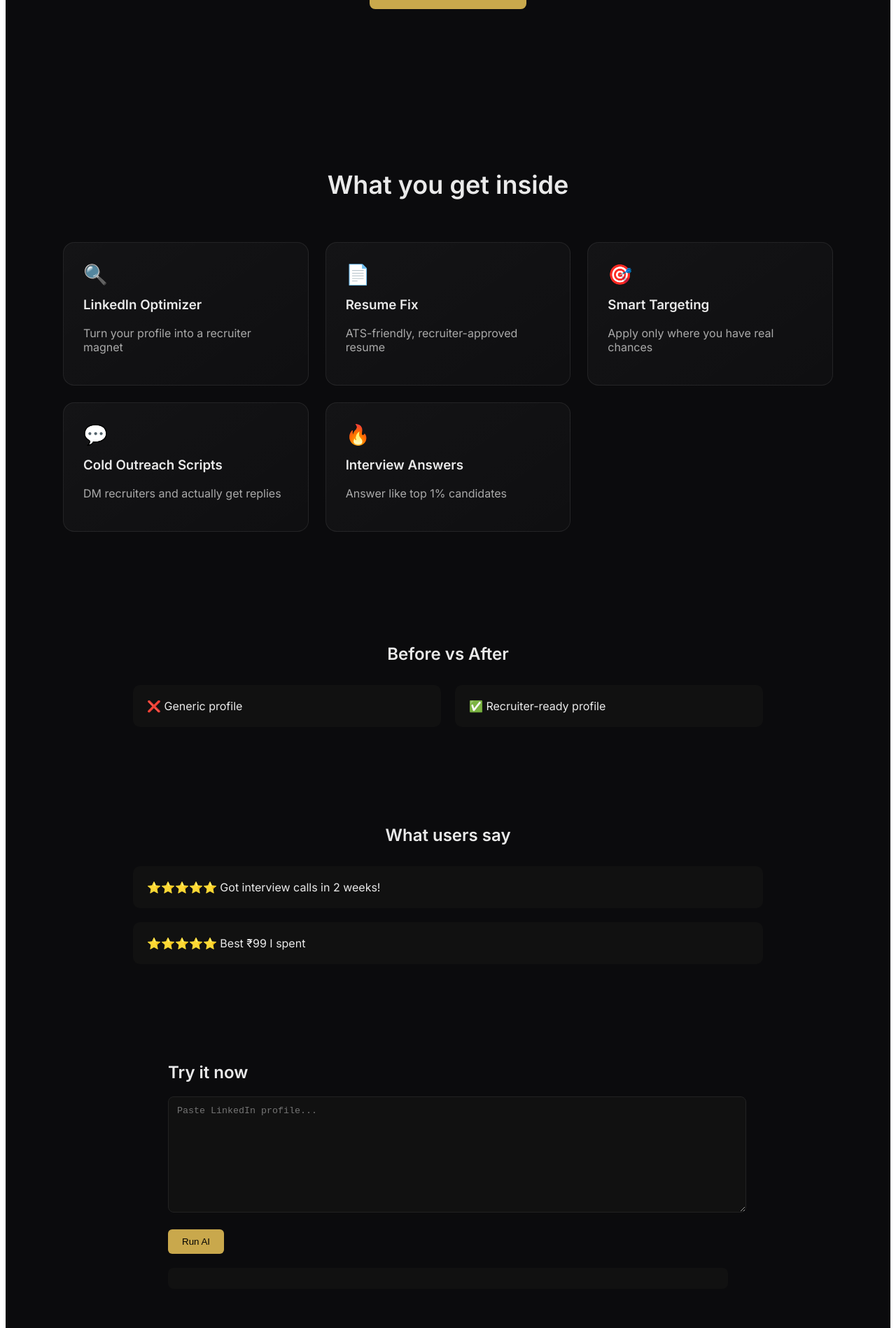
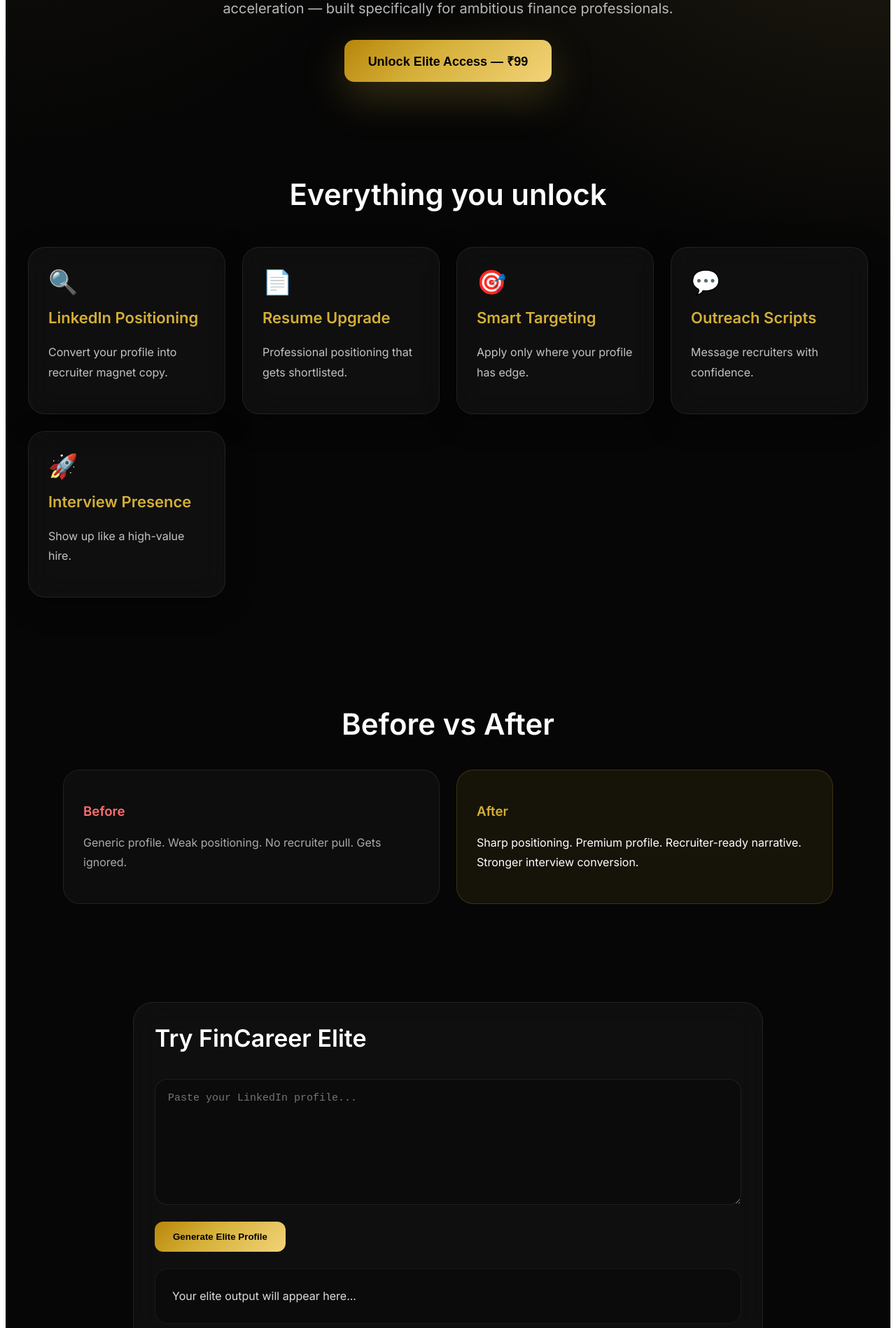
Before and after one commit to Nsb133124/fincareer.ai, a React (Vite) app: page / in a window 1280 px wide. Shown: the part 466-2364 px from the top of the page at 70% size. Built offline with nearby package versions, Linux system fonts and the light colour scheme.

Commit message:
luxury UI redesign

```diff
--- a/src/App.jsx
+++ b/src/App.jsx
@@ -13,21 +13,30 @@
   }, []);
 
   async function runAI() {
-    if (!isPaid) return alert("Unlock access first");
-    if (!input.trim()) return alert("Paste profile");
+    if (!isPaid) {
+      alert("Unlock FinCareer Elite first");
+      return;
+    }
+
+    if (!input.trim()) {
+      alert("Paste your LinkedIn profile");
+      return;
+    }
 
     setLoading(true);
-    setOutput("Processing...");
+    setOutput("Crafting elite positioning...");
 
     try {
       const res = await fetch("/api/ai", {
         method: "POST",
-        headers: { "Content-Type": "application/json" },
+        headers: {
+          "Content-Type": "application/json"
+        },
         body: JSON.stringify({ input })
       });
 
       const data = await res.json();
-      setOutput(res.ok ? data.result : "Error: " + data.error);
+      setOutput(res.ok ? data.result : `Error: ${data.error}`);
     } catch {
       setOutput("Connection error");
     } finally {
@@ -36,7 +45,11 @@
   }
 
   async function handlePayment() {
-    const res = await fetch("/api/create-order", { method: "POST" });
+    try {
+      const res = await fetch("/api/create-order", {
+        method: "POST"
+      });
+
       const data = await res.json();
 
       const options = {
@@ -44,10 +57,15 @@
         amount: data.amount,
         currency: "INR",
         order_id: data.id,
+        name: "FinCareer Elite",
+        description: "Unlock Elite Career Positioning",
+
         handler: async function (response) {
           const verify = await fetch("/api/verify-payment", {
             method: "POST",
-          headers: { "Content-Type": "application/json" },
+            headers: {
+              "Content-Type": "application/json"
+            },
             body: JSON.stringify(response)
           });
 
@@ -56,119 +74,231 @@
           if (result.success) {
             localStorage.setItem("paid", "true");
             setIsPaid(true);
-          alert("Access unlocked!");
+            alert("Welcome to FinCareer Elite ⚡");
+          } else {
+            alert("Payment verification failed");
           }
         }
       };
 
       new window.Razorpay(options).open();
+    } catch (err) {
+      console.error(err);
+      alert("Payment failed");
+    }
   }
 
-  return (
-    <div style={{
-      fontFamily: "Inter, sans-serif",
-      background: "#0B0B0D",
-      color: "#EAEAEA"
-    }}>
-
-      {/* HERO */}
-      <section style={{
-        textAlign: "center",
-        padding: "120px 20px"
-      }}>
-        <h1 style={{ fontSize: "60px" }}>
-          Land your <span style={{ color: "#C9A84C" }}>interview</span><br />
-          in 5 steps.
-        </h1>
-
-        <p style={{ color: "#aaa", marginTop: "20px" }}>
-          A complete system — not just a tool
-        </p>
-
-        {!isPaid && (
-          <button onClick={handlePayment} style={{
-            marginTop: "25px",
-            padding: "14px 32px",
-            background: "#C9A84C",
-            borderRadius: "8px",
-            border: "none",
-            fontWeight: "600"
-          }}>
-            Unlock Full System – ₹99
-          </button>
-        )}
-      </section>
-
-      {/* 🔥 5 STEP SYSTEM (MAIN SELLING SECTION) */}
-      <section style={{
-        maxWidth: "1100px",
-        margin: "auto",
-        padding: "80px 20px"
-      }}>
-        <h2 style={{
-          textAlign: "center",
-          fontSize: "36px",
-          marginBottom: "60px"
-        }}>
-          What you get inside
-        </h2>
-
-        <div style={{
-          display: "grid",
-          gridTemplateColumns: "repeat(auto-fit, minmax(260px, 1fr))",
-          gap: "24px"
-        }}>
-          {[
+  const cards = [
     {
       icon: "🔍",
-              title: "LinkedIn Optimizer",
-              desc: "Turn your profile into a recruiter magnet"
+      title: "LinkedIn Positioning",
+      desc: "Convert your profile into recruiter magnet copy."
     },
     {
       icon: "📄",
-              title: "Resume Fix",
-              desc: "ATS-friendly, recruiter-approved resume"
+      title: "Resume Upgrade",
+      desc: "Professional positioning that gets shortlisted."
     },
     {
       icon: "🎯",
       title: "Smart Targeting",
-              desc: "Apply only where you have real chances"
+      desc: "Apply only where your profile has edge."
     },
     {
       icon: "💬",
-              title: "Cold Outreach Scripts",
-              desc: "DM recruiters and actually get replies"
+      title: "Outreach Scripts",
+      desc: "Message recruiters with confidence."
     },
     {
-              icon: "🔥",
-              title: "Interview Answers",
-              desc: "Answer like top 1% candidates"
+      icon: "🚀",
+      title: "Interview Presence",
+      desc: "Show up like a high-value hire."
     }
-          ].map((step, i) => (
-            <div key={i} style={{
-              padding: "28px",
-              borderRadius: "16px",
-              background: "linear-gradient(145deg, rgba(255,255,255,0.04), rgba(255,255,255,0.02))",
-              border: "1px solid rgba(255,255,255,0.08)",
-              transition: "0.3s"
-            }}
-            onMouseEnter={e => {
-              e.currentTarget.style.transform = "translateY(-8px)";
-              e.currentTarget.style.borderColor = "#C9A84C";
-            }}
-            onMouseLeave={e => {
-              e.currentTarget.style.transform = "translateY(0)";
-              e.currentTarget.style.borderColor = "rgba(255,255,255,0.08)";
+  ];
+
+  return (
+    <div
+      style={{
+        minHeight: "100vh",
+        background:
+          "radial-gradient(circle at top right, rgba(201,168,76,.18), transparent 30%), radial-gradient(circle at top left, rgba(201,168,76,.08), transparent 25%), #060606",
+        color: "#fff",
+        fontFamily: "Inter, sans-serif"
       }}
     >
-              <div style={{ fontSize: "28px" }}>{step.icon}</div>
+      {/* NAV */}
+      <div
+        style={{
+          maxWidth: "1200px",
+          margin: "auto",
+          padding: "28px 20px",
+          display: "flex",
+          justifyContent: "space-between",
+          alignItems: "center"
+        }}
+      >
+        <div
+          style={{
+            fontSize: "24px",
+            fontWeight: "700",
+            color: "#D4AF37"
+          }}
+        >
+          ⚡ FinCareer Elite
+        </div>
 
-              <h3 style={{ marginTop: "15px" }}>
-                {step.title}
+        <div
+          style={{
+            padding: "10px 18px",
+            border: "1px solid rgba(255,255,255,.08)",
+            borderRadius: "999px",
+            background: "rgba(255,255,255,.03)",
+            backdropFilter: "blur(12px)",
+            fontSize: "14px",
+            color: "#d7d7d7"
+          }}
+        >
+          Trusted by Finance Professionals
+        </div>
+      </div>
+
+      {/* HERO */}
+      <section
+        style={{
+          maxWidth: "1200px",
+          margin: "auto",
+          padding: "80px 20px 40px",
+          textAlign: "center"
+        }}
+      >
+        <div
+          style={{
+            display: "inline-block",
+            padding: "8px 16px",
+            borderRadius: "999px",
+            background: "rgba(212,175,55,.12)",
+            color: "#D4AF37",
+            border: "1px solid rgba(212,175,55,.25)",
+            marginBottom: "30px",
+            fontSize: "14px"
+          }}
+        >
+          Elite Career Positioning System
+        </div>
+
+        <h1
+          style={{
+            fontSize: "72px",
+            lineHeight: 1.05,
+            margin: 0,
+            fontWeight: 800,
+            letterSpacing: "-2px"
+          }}
+        >
+          Become the
+          <br />
+          <span style={{ color: "#D4AF37" }}>candidate recruiters chase</span>
+        </h1>
+
+        <p
+          style={{
+            maxWidth: "760px",
+            margin: "28px auto",
+            color: "#b8b8b8",
+            fontSize: "20px",
+            lineHeight: 1.7
+          }}
+        >
+          LinkedIn positioning, executive branding, smart outreach, and career
+          acceleration — built specifically for ambitious finance professionals.
+        </p>
+
+        {!isPaid ? (
+          <button
+            onClick={handlePayment}
+            style={{
+              padding: "18px 34px",
+              borderRadius: "14px",
+              border: "none",
+              cursor: "pointer",
+              fontSize: "18px",
+              fontWeight: 700,
+              background:
+                "linear-gradient(135deg,#B8860B 0%, #D4AF37 40%, #F3D37A 100%)",
+              boxShadow: "0 20px 60px rgba(212,175,55,.25)"
+            }}
+          >
+            Unlock Elite Access — ₹99
+          </button>
+        ) : (
+          <div
+            style={{
+              color: "#6CFF9D",
+              fontWeight: 600,
+              fontSize: "18px"
+            }}
+          >
+            ✓ Elite Access Unlocked
+          </div>
+        )}
+      </section>
+
+      {/* 5 STEPS */}
+      <section
+        style={{
+          maxWidth: "1200px",
+          margin: "40px auto",
+          padding: "20px"
+        }}
+      >
+        <h2
+          style={{
+            textAlign: "center",
+            fontSize: "42px",
+            marginBottom: "50px"
+          }}
+        >
+          Everything you unlock
+        </h2>
+
+        <div
+          style={{
+            display: "grid",
+            gridTemplateColumns: "repeat(auto-fit,minmax(240px,1fr))",
+            gap: "24px"
+          }}
+        >
+          {cards.map((card, i) => (
+            <div
+              key={i}
+              style={{
+                padding: "28px",
+                borderRadius: "24px",
+                background: "rgba(255,255,255,.04)",
+                border: "1px solid rgba(255,255,255,.08)",
+                backdropFilter: "blur(20px)",
+                boxShadow: "0 10px 40px rgba(0,0,0,.35)"
+              }}
+            >
+              <div style={{ fontSize: "34px" }}>{card.icon}</div>
+
+              <h3
+                style={{
+                  marginTop: "18px",
+                  fontSize: "22px",
+                  color: "#D4AF37"
+                }}
+              >
+                {card.title}
               </h3>
 
-              <p style={{ color: "#aaa", marginTop: "10px" }}>
-                {step.desc}
+              <p
+                style={{
+                  color: "#c3c3c3",
+                  lineHeight: 1.8
+                }}
+              >
+                {card.desc}
               </p>
             </div>
           ))}
@@ -176,96 +306,138 @@
       </section>
 
       {/* BEFORE AFTER */}
-      <section style={{
-        maxWidth: "900px",
-        margin: "auto",
-        padding: "60px 20px"
-      }}>
-        <h2 style={{ textAlign: "center" }}>Before vs After</h2>
+      <section
+        style={{
+          maxWidth: "1100px",
+          margin: "80px auto",
+          padding: "20px"
+        }}
+      >
+        <h2
+          style={{
+            textAlign: "center",
+            fontSize: "42px",
+            marginBottom: "40px"
+          }}
+        >
+          Before vs After
+        </h2>
 
-        <div style={{
+        <div
+          style={{
             display: "grid",
             gridTemplateColumns: "1fr 1fr",
-          gap: "20px",
-          marginTop: "30px"
-        }}>
-          <div style={{ background: "#111", padding: "20px", borderRadius: "10px" }}>
-            ❌ Generic profile
+            gap: "24px"
+          }}
+        >
+          <div
+            style={{
+              padding: "28px",
+              borderRadius: "24px",
+              background: "rgba(255,255,255,.03)",
+              border: "1px solid rgba(255,255,255,.08)"
+            }}
+          >
+            <h3 style={{ color: "#ff6f6f" }}>Before</h3>
+            <p style={{ color: "#aaa", lineHeight: 1.8 }}>
+              Generic profile. Weak positioning. No recruiter pull. Gets ignored.
+            </p>
           </div>
 
-          <div style={{ background: "#111", padding: "20px", borderRadius: "10px" }}>
-            ✅ Recruiter-ready profile
-          </div>
-        </div>
-      </section>
-
-      {/* TESTIMONIALS */}
-      <section style={{
-        padding: "60px 20px",
-        maxWidth: "900px",
-        margin: "auto"
-      }}>
-        <h2 style={{ textAlign: "center" }}>What users say</h2>
-
-        <div style={{
-          marginTop: "30px",
-          display: "grid",
-          gap: "20px"
-        }}>
-          <div style={{ background: "#111", padding: "20px", borderRadius: "10px" }}>
-            ⭐⭐⭐⭐⭐ Got interview calls in 2 weeks!
-          </div>
-
-          <div style={{ background: "#111", padding: "20px", borderRadius: "10px" }}>
-            ⭐⭐⭐⭐⭐ Best ₹99 I spent
+          <div
+            style={{
+              padding: "28px",
+              borderRadius: "24px",
+              background: "rgba(212,175,55,.08)",
+              border: "1px solid rgba(212,175,55,.2)"
+            }}
+          >
+            <h3 style={{ color: "#D4AF37" }}>After</h3>
+            <p style={{ lineHeight: 1.8 }}>
+              Sharp positioning. Premium profile. Recruiter-ready narrative.
+              Stronger interview conversion.
+            </p>
           </div>
         </div>
       </section>
 
       {/* TOOL */}
-      <section style={{
-        maxWidth: "800px",
+      <section
+        style={{
+          maxWidth: "900px",
           margin: "auto",
-        padding: "60px 20px"
-      }}>
-        <h2>Try it now</h2>
+          padding: "40px 20px 120px"
+        }}
+      >
+        <div
+          style={{
+            padding: "30px",
+            borderRadius: "28px",
+            background: "rgba(255,255,255,.04)",
+            border: "1px solid rgba(255,255,255,.08)",
+            backdropFilter: "blur(20px)"
+          }}
+        >
+          <h2
+            style={{
+              fontSize: "34px",
+              marginTop: 0
+            }}
+          >
+            Try FinCareer Elite
+          </h2>
 
           <textarea
+            placeholder="Paste your LinkedIn profile..."
             value={input}
             onChange={(e) => setInput(e.target.value)}
-          placeholder="Paste LinkedIn profile..."
             style={{
               width: "100%",
-            height: "140px",
-            padding: "12px",
-            background: "#111",
-            border: "1px solid #222",
-            borderRadius: "8px",
-            color: "#fff"
+              height: "180px",
+              padding: "18px",
+              marginTop: "10px",
+              borderRadius: "18px",
+              border: "1px solid rgba(255,255,255,.08)",
+              background: "rgba(0,0,0,.25)",
+              color: "#fff",
+              fontSize: "15px",
+              outline: "none",
+              boxSizing: "border-box"
             }}
           />
 
-        <br /><br />
-
-        <button onClick={runAI} style={{
-          padding: "10px 20px",
-          background: "#C9A84C",
-          borderRadius: "6px",
-          border: "none"
-        }}>
-          {loading ? "Running..." : "Run AI"}
+          <button
+            onClick={runAI}
+            style={{
+              marginTop: "20px",
+              padding: "14px 26px",
+              borderRadius: "12px",
+              border: "none",
+              cursor: "pointer",
+              fontWeight: 700,
+              background:
+                "linear-gradient(135deg,#B8860B 0%, #D4AF37 40%, #F3D37A 100%)"
+            }}
+          >
+            {loading ? "Crafting..." : "Generate Elite Profile"}
           </button>
 
-        <div style={{
-          marginTop: "20px",
-          background: "#111",
-          padding: "15px",
-          borderRadius: "8px"
-        }}>
-          {output}
+          <div
+            style={{
+              marginTop: "24px",
+              padding: "24px",
+              borderRadius: "18px",
+              background: "rgba(0,0,0,.25)",
+              border: "1px solid rgba(255,255,255,.06)",
+              color: "#ddd",
+              whiteSpace: "pre-wrap",
+              lineHeight: 1.8
+            }}
+          >
+            {output || "Your elite output will appear here..."}
+          </div>
         </div>
       </section>
-
     </div>
   );
 }
```
Lines whose indentation alone changed are shown as unchanged.
